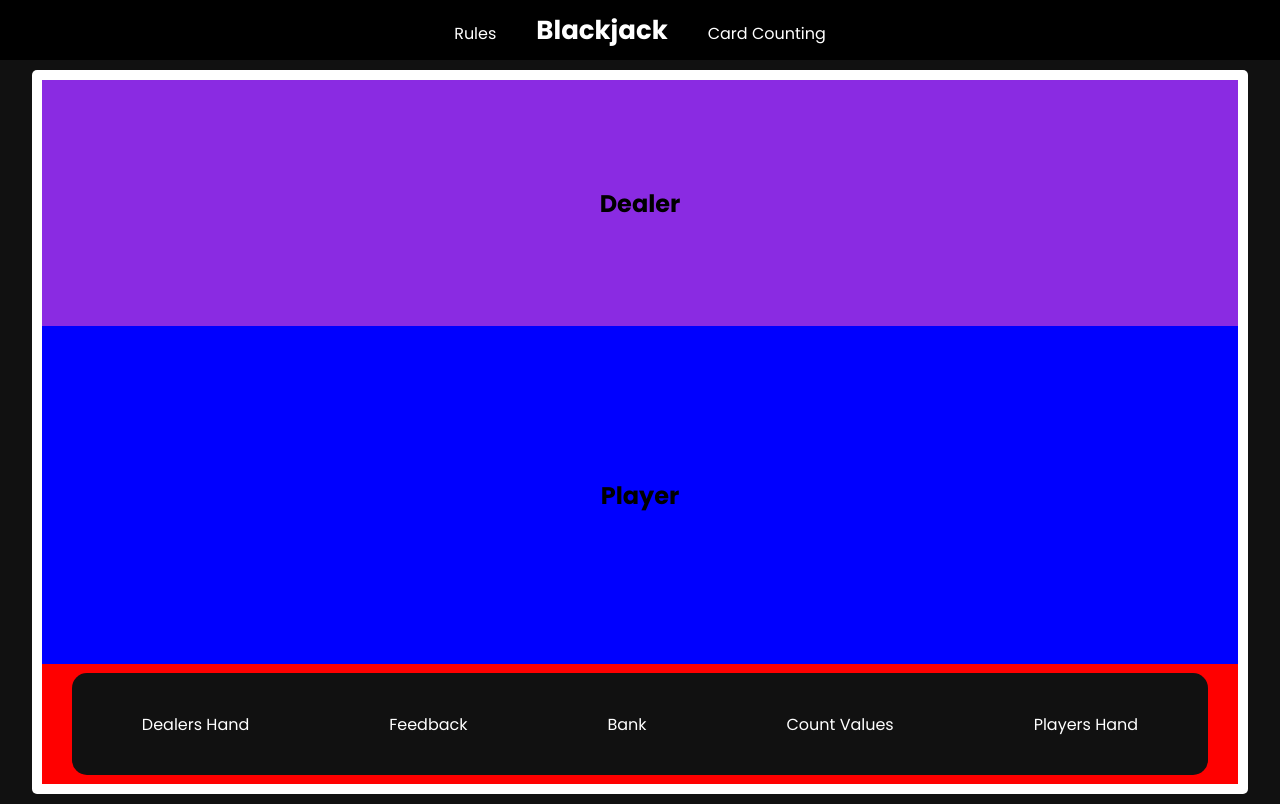
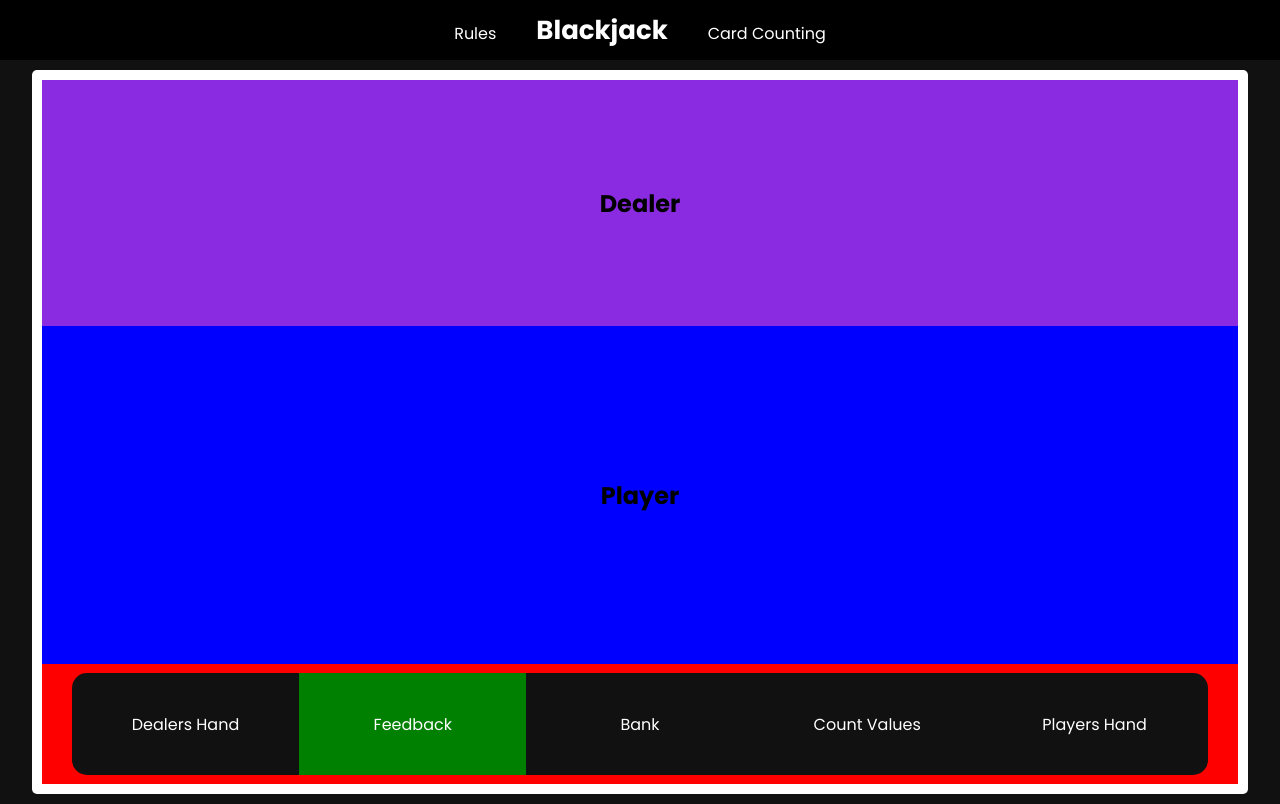
Before and after one commit to curtismyersprogramming/blackjackvue, a Vue app: page / in a window 1280 px wide. Built offline with nearby package versions, Linux system fonts and the light colour scheme.

Commit message:
adjusted areas in info bar

```diff
--- a/src/components/GameplayArea.vue
+++ b/src/components/GameplayArea.vue
@@ -13,7 +13,7 @@
 
                 <div class="info-bar">
                     <div class="grid-item">Dealers Hand</div>
-                    <div class="grid-item">Feedback</div>
+                    <div class="grid-item-feedback">Feedback</div>
                     <div class="grid-item">Bank</div>
                     <div class="grid-item">Count Values</div>
                     <div class="grid-item">Players Hand</div>
@@ -72,9 +72,28 @@ export default {
     width: 95%;
     height: 85%;
     border-radius: 15px;
-    grid-template-columns: auto auto auto auto auto;
+    grid-template-columns: 20% 20% 20% 20% 20%;
     color: white;
 
 
 }
+
+.grid-item{
+    display: flex;
+    justify-content: center;
+    align-items: center;
+    width: 100%;
+    height: 100%;
+
+}
+
+.grid-item-feedback{
+    display: flex;
+    justify-content: center;
+    align-items: center;
+    width: 100%;
+    height: 100%;
+    background: green;
+}
+
 </style>
```
